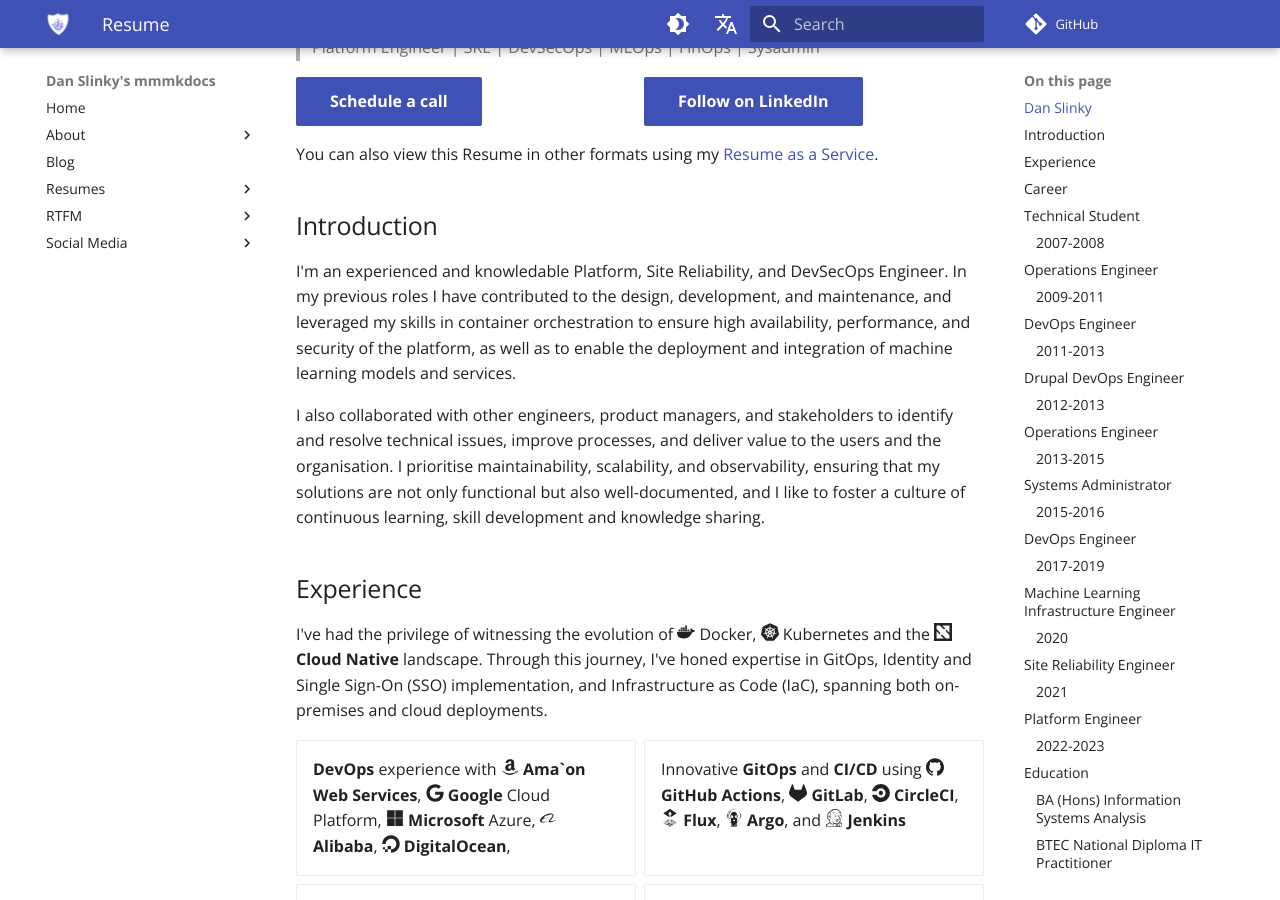
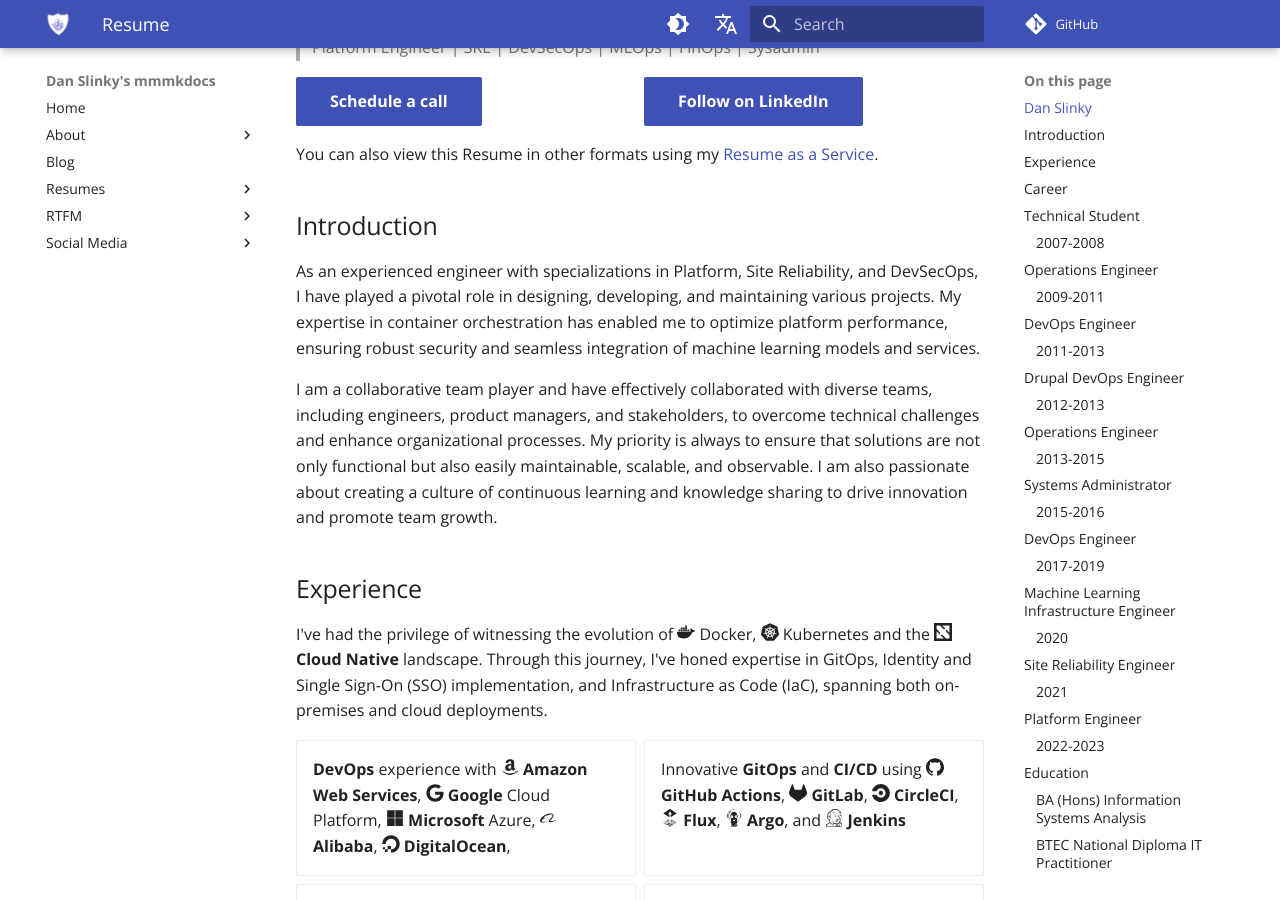
Before and after one commit to danslinky/danslinky.co.uk, an MkDocs documentation site: the page built from docs/resumes/markdown/index.md, in a window 1280 px wide and 900 px high, scrolled down 242 px. Built offline with MkDocs 1.6.1 and Material for MkDocs 9.7.7, drawn with Linux system fonts in a browser that asks for light colours; emoji names are drawn with the system emoji font; plug-ins that fetch from the network failed and are left out; comment, search, counter and statistics services are not loaded.

Commit message:
Updated personal statement (#27)
* Updated personal statement
* typo fix

```diff
--- a/docs/resumes/markdown/index.md
+++ b/docs/resumes/markdown/index.md
@@ -15,9 +15,9 @@
 
 ## Introduction
 
-I'm an experienced and knowledable Platform, Site Reliability, and DevSecOps Engineer. In my previous roles I have contributed to the design, development, and maintenance, and leveraged my skills in container orchestration to ensure high availability, performance, and security of the platform, as well as to enable the deployment and integration of machine learning models and services.
+As an experienced engineer with specializations in Platform, Site Reliability, and DevSecOps, I have played a pivotal role in designing, developing, and maintaining various projects. My expertise in container orchestration has enabled me to optimize platform performance, ensuring robust security and seamless integration of machine learning models and services.
 
-I also collaborated with other engineers, product managers, and stakeholders to identify and resolve technical issues, improve processes, and deliver value to the users and the organisation. I prioritise maintainability, scalability, and observability, ensuring that my solutions are not only functional but also well-documented, and I like to foster a culture of continuous learning, skill development and knowledge sharing.
+I am a collaborative team player and have effectively collaborated with diverse teams, including engineers, product managers, and stakeholders, to overcome technical challenges and enhance organizational processes. My priority is always to ensure that solutions are not only functional but also easily maintainable, scalable, and observable. I am also passionate about creating a culture of continuous learning and knowledge sharing to drive innovation and promote team growth.
 
 ## Experience
 
@@ -26,7 +26,7 @@
 <div class="grid cards" markdown>
 
 - __DevOps__ experience with
-    :fontawesome-brands-amazon: __Ama`on Web Services__,
+    :fontawesome-brands-amazon: __Amazon Web Services__,
     :fontawesome-brands-google: __Google__ Cloud Platform,
     :fontawesome-brands-microsoft: __Microsoft__ Azure,
     :simple-alibabadotcom: __Alibaba__,
```
